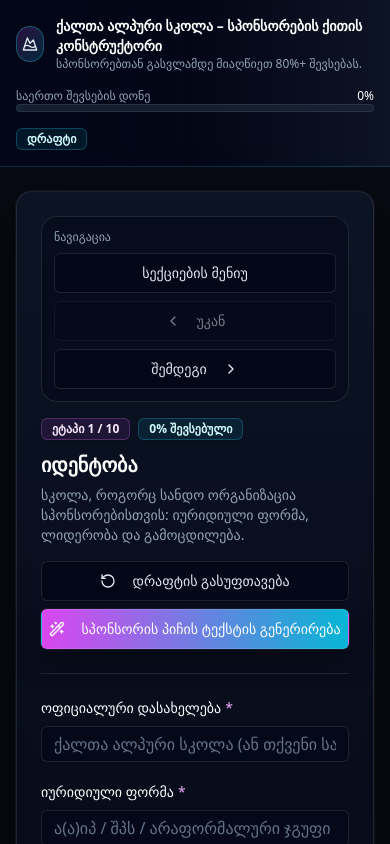
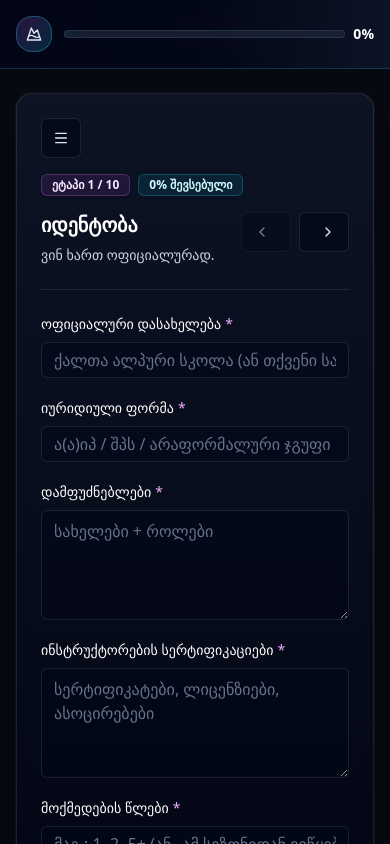
Before and after one commit to ana-kobakhidze/was-sponsor-kit, a React (Vite) app: page / in a window 390 px wide. Shown: the top 844 px of the page. Built offline with nearby package versions, Linux system fonts and the light colour scheme.

Commit message:
Refine mobile header layout and simplify editor actions

```diff
--- a/src/WomenAlpineSponsorKitBuilder.tsx
+++ b/src/WomenAlpineSponsorKitBuilder.tsx
@@ -20,11 +20,10 @@ import {
   Handshake,
   Scale,
   Sparkles,
+  Menu,
   ChevronLeft,
   ChevronRight,
   Search,
-  RotateCcw,
-  Wand2,
   FileDown,
   FileText,
   CheckCircle2,
@@ -890,25 +889,6 @@ export default function WomenAlpineSponsorKitBuilder() {
     }));
   }
 
-  function resetDraft() {
-    setData(emptyData);
-    setSubmitted({
-      coreIdentity: false,
-      problem: false,
-      audience: false,
-      program: false,
-      budget: false,
-      impact: false,
-      visibility: false,
-      partnerships: false,
-      legalRisk: false,
-      vision: false,
-    });
-    setSubmitState({ status: "idle", message: "" });
-    setActiveIndex(0);
-    setQuery("");
-  }
-
   async function submitCurrentStep() {
     const check = validateStep(data, activeKey);
     if (!check.ok) {
@@ -987,14 +967,27 @@ export default function WomenAlpineSponsorKitBuilder() {
     <div className="min-h-screen bg-[#070A12] text-slate-200">
       {/* Top bar */}
       <div className="sticky top-0 z-30 border-b border-cyan-400/20 bg-gradient-to-r from-slate-950/95 via-slate-950/85 to-slate-900/80 backdrop-blur pt-[env(safe-area-inset-top)]">
-        <div className="mx-auto flex max-w-[1600px] flex-col gap-4 px-4 py-4 sm:px-6 lg:flex-row lg:items-center">
+        <div className="mx-auto max-w-[1600px] px-4 py-4 sm:px-6">
+          <div className="flex items-center gap-3 lg:hidden">
+            <div className="grid h-9 w-9 place-items-center rounded-2xl border border-cyan-400/30 bg-gradient-to-br from-fuchsia-500/20 to-cyan-500/20">
+              <MountainSnow className="h-4 w-4 text-slate-200" />
+            </div>
+            <div className="min-w-0 flex-1">
+              <div className="flex items-center gap-2">
+                <Progress value={overall} className="h-2 flex-1" />
+                <span className="text-sm font-semibold text-white">{overall}%</span>
+              </div>
+            </div>
+          </div>
+
+          <div className="hidden lg:flex lg:items-center lg:gap-4">
             <div className="flex items-center gap-3">
               <div className="grid h-9 w-9 place-items-center rounded-2xl border border-cyan-400/30 bg-gradient-to-br from-fuchsia-500/20 to-cyan-500/20">
                 <MountainSnow className="h-4 w-4 text-slate-200" />
               </div>
               <div>
                 <div className="text-sm font-semibold text-white">ქალთა ალპური სკოლა – სპონსორების ქითის კონსტრუქტორი</div>
-              <div className="text-xs text-slate-400">სპონსორებთან გასვლამდე მიაღწიეთ 80%+ შევსებას.</div>
+                <div className="text-xs text-slate-300">სპონსორებთან გასვლამდე მიაღწიეთ 80%+ შევსებას.</div>
               </div>
             </div>
 
@@ -1015,6 +1008,7 @@ export default function WomenAlpineSponsorKitBuilder() {
               >
                 {overall >= 80 ? "სპონსორისთვის მზად" : "დრაფტი"}
               </Badge>
+            </div>
           </div>
         </div>
       </div>
@@ -1087,7 +1081,7 @@ export default function WomenAlpineSponsorKitBuilder() {
                                 </Badge>
                               ) : null}
                             </div>
-                            <div className="mt-0.5 truncate text-xs text-slate-400">{s.subtitle}</div>
+                            <div className="mt-0.5 truncate text-xs text-slate-300">{s.subtitle}</div>
                             <div className="mt-2 flex items-center gap-2">
                             <Badge className="border border-violet-400/25 bg-violet-500/10 text-violet-100">
                               {pct}%
@@ -1164,7 +1158,7 @@ export default function WomenAlpineSponsorKitBuilder() {
                               </Badge>
                             )}
                           </div>
-                          <div className="mt-0.5 truncate text-xs text-slate-400">{s.subtitle}</div>
+                          <div className="mt-0.5 truncate text-xs text-slate-300">{s.subtitle}</div>
                           <div className="mt-2 flex items-center gap-2">
                             <Badge className="border border-violet-400/25 bg-violet-500/10 text-violet-100">
                               {pct}%
@@ -1215,39 +1209,20 @@ export default function WomenAlpineSponsorKitBuilder() {
         <Card className={glassCardClass("xl:h-[calc(100vh-112px)]")}>
           <div className="flex h-full flex-col">
             <div className="p-6">
-              <div className="mb-4 rounded-2xl border border-white/10 bg-slate-950/40 p-3 xl:hidden">
-                <div className="mb-2 text-xs font-medium text-slate-400">ნავიგაცია</div>
-                <div className="grid grid-cols-1 gap-2 sm:grid-cols-3">
+              <div className="mb-4 xl:hidden">
+                <div className="flex items-center">
                   <Button
                     variant="secondary"
                     onClick={() => setMobileNavOpen(true)}
-                    className="h-10 border border-white/10 bg-slate-950/60 text-slate-200 hover:bg-white/5"
+                    className="h-10 w-10 border border-white/10 bg-slate-950/60 p-0 text-slate-200 hover:bg-white/5"
+                    aria-label="სექციების მენიუ"
                   >
-                    სექციების მენიუ
+                    <Menu className="h-4 w-4" />
                   </Button>
-                  <Button
-                    variant="secondary"
-                    onClick={goPrev}
-                    disabled={activeIndex === 0}
-                    className="h-10 border border-white/10 bg-slate-950/60 text-slate-200 hover:bg-white/5"
-                  >
-                    <ChevronLeft className="mr-2 h-4 w-4" />
-                    უკან
-                  </Button>
-                  <Button
-                    variant="secondary"
-                    onClick={goNext}
-                    disabled={activeIndex === steps.length - 1}
-                    className="h-10 border border-white/10 bg-slate-950/60 text-slate-200 hover:bg-white/5"
-                  >
-                    შემდეგი
-                    <ChevronRight className="ml-2 h-4 w-4" />
-                  </Button>
                 </div>
               </div>
 
               <div className="flex flex-col gap-4">
-                <div className="min-w-0">
                 <div className="flex flex-wrap items-center gap-2">
                   <Badge className="border border-fuchsia-400/25 bg-fuchsia-500/10 text-fuchsia-100">
                     ეტაპი {activeIndex + 1} / {steps.length}
@@ -1261,28 +1236,35 @@ export default function WomenAlpineSponsorKitBuilder() {
                     </Badge>
                   )}
                 </div>
-                  <h1 className="mt-3 max-w-4xl text-xl font-semibold leading-tight text-white xl:text-2xl">
+
+                <div className="flex items-start justify-between gap-3">
+                  <div className="min-w-0 flex-1">
+                    <h1 className="max-w-4xl text-xl font-semibold leading-tight text-white xl:text-2xl">
                       {activeStep.title}
                     </h1>
-                  <p className="mt-2 max-w-3xl text-sm text-slate-400">{activeStep.instruction}</p>
-                </div>
-
-                <div className="flex flex-col gap-2 sm:flex-row sm:items-center lg:justify-end">
+                    <p className="mt-2 max-w-3xl text-sm text-slate-300">{activeStep.subtitle}</p>
+                  </div>
+
+                  <div className="flex shrink-0 items-center gap-2">
                     <Button
                       variant="secondary"
-                    onClick={resetDraft}
-                    className="h-10 w-full border border-white/10 bg-slate-950/60 text-slate-200 hover:bg-white/5 sm:w-auto"
+                      onClick={goPrev}
+                      disabled={activeIndex === 0}
+                      className="h-10 border border-white/10 bg-slate-950/60 px-3 text-slate-200 hover:bg-white/5 sm:px-4"
                     >
-                    <RotateCcw className="mr-2 h-4 w-4" />
-                    დრაფტის გასუფთავება
+                      <ChevronLeft className="mr-2 h-4 w-4" />
+                      <span className="hidden sm:inline">უკან</span>
                     </Button>
                     <Button
-                    onClick={() => alert("დროებითი: აქ დაემატება სპონსორისთვის პიჩის გენერატორი.")}
-                    className={gradientButtonClass("h-10 w-full sm:w-auto")}
+                      variant="secondary"
+                      onClick={goNext}
+                      disabled={activeIndex === steps.length - 1}
+                      className="h-10 border border-white/10 bg-slate-950/60 px-3 text-slate-200 hover:bg-white/5 sm:px-4"
                     >
-                    <Wand2 className="mr-2 h-4 w-4" />
-                    სპონსორის პიჩის ტექსტის გენერირება
+                      <span className="hidden sm:inline">შემდეგი</span>
+                      <ChevronRight className="ml-2 h-4 w-4" />
                     </Button>
+                  </div>
                 </div>
               </div>
 
```
Lines whose indentation alone changed are shown as unchanged.
